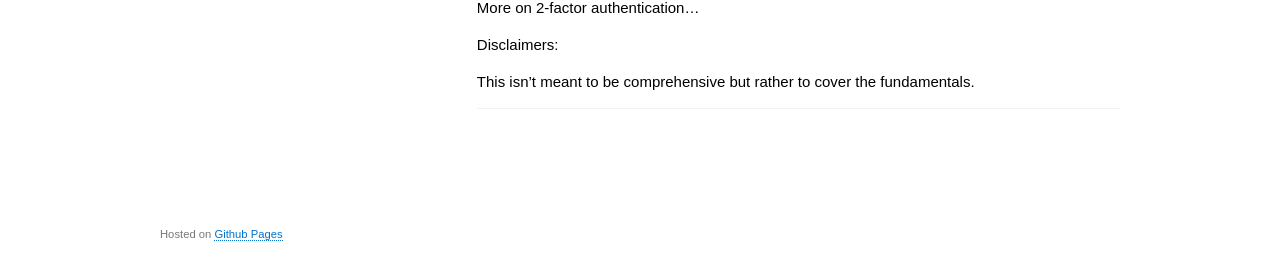
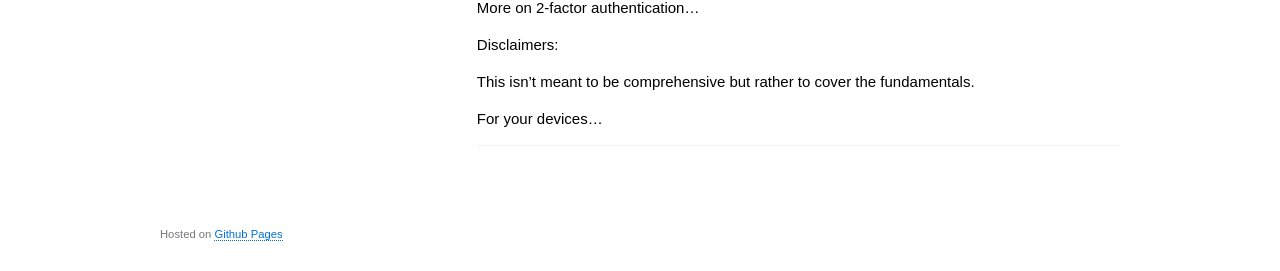
Before and after one commit to gbinal/gbinal.github.com, a Jekyll site: the page built from pages/security.md, in a window 1280 px wide and 900 px high, scrolled down 1924 px. Shown: the part 626-897 px from the top of the window. Built offline with Jekyll 4.4.1, drawn with Linux system fonts in a browser that asks for light colours; before the commit the page ends 2787 px from its top, so only the background shows below that.

Commit message:
adding reminder

```diff
--- a/pages/security.md
+++ b/pages/security.md
@@ -123,3 +123,6 @@ More on 2-factor authentication...
 Disclaimers:
 
 This isn't meant to be comprehensive but rather to cover the fundamentals.
+
+
+For your devices...
```
